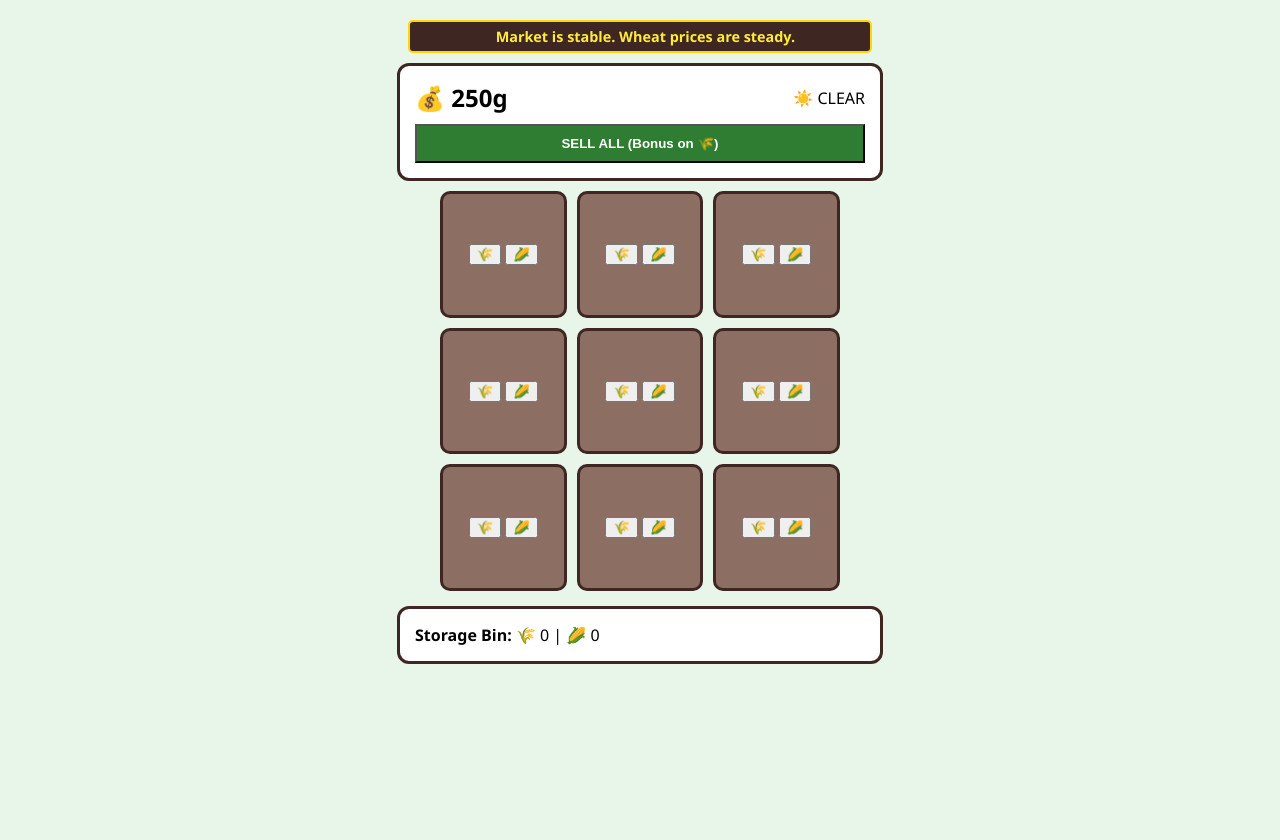
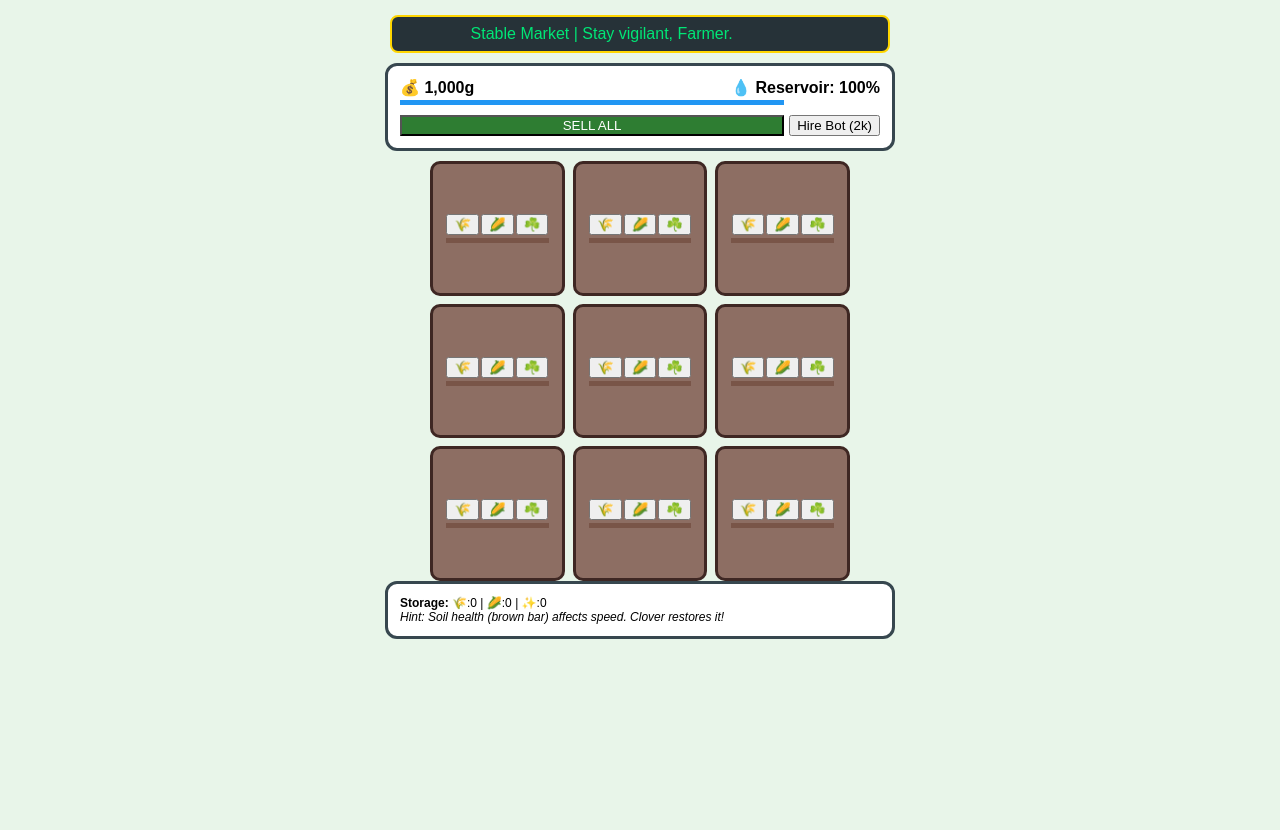
Before and after one commit to mohamedmehdigara/react-farming-game, a React (Create React App) app: page / in a window 1280 px wide. Built offline with nearby package versions, Linux system fonts and the light colour scheme.

Commit message:
edited files

```diff
--- a/src/App.js
+++ b/src/App.js
@@ -8,155 +8,183 @@ const slide = keyframes`
 `;
 
 // --- Data ---
+const CROPS = {
+  WHEAT: { id: 'WHEAT', icon: '🌾', cost: 10, price: 25, time: 8, drain: 10 },
+  CORN: { id: 'CORN', icon: '🌽', cost: 40, price: 100, time: 15, drain: 20 },
+  CLOVER: { id: 'CLOVER', icon: '☘️', cost: 5, price: 0, time: 5, drain: -40 },
+  SUNGRAIN: { id: 'SUNGRAIN', icon: '✨', cost: 0, price: 1500, time: 30, drain: 50 }
+};
+
 const WEATHER = {
   CLEAR: { id: 'CLEAR', icon: '☀️', speed: 1, color: '#e8f5e9' },
   RAIN: { id: 'RAIN', icon: '🌧️', speed: 2, color: '#cfd8dc' },
   HEAT: { id: 'HEAT', icon: '🔥', speed: 3, color: '#ffe0b2' }
 };
 
-const CROPS = {
-  WHEAT: { id: 'WHEAT', icon: '🌾', cost: 10, price: 25, time: 8 },
-  CORN: { id: 'CORN', icon: '🌽', cost: 40, price: 100, time: 15 },
-};
-
 // --- Styled Components ---
 const GameWrap = styled.div`
   display: flex; flex-direction: column; align-items: center; min-height: 100vh;
-  background: ${props => props.bg}; transition: 2s; padding: 20px; font-family: 'Segoe UI', sans-serif;
+  background: ${props => props.bg}; transition: 3s; padding: 15px; font-family: sans-serif;
 `;
 
-const TickerBar = styled.div`
-  background: #3e2723; color: #ffeb3b; width: 100%; max-width: 450px;
-  padding: 5px; overflow: hidden; white-space: nowrap; border-radius: 5px; margin-bottom: 10px;
-  font-weight: bold; font-size: 0.9rem; border: 2px solid #ffd600;
+const Ticker = styled.div`
+  background: #263238; color: #00e676; width: 100%; max-width: 480px; padding: 8px;
+  overflow: hidden; white-space: nowrap; border-radius: 8px; margin-bottom: 10px; border: 2px solid #ffd600;
 `;
 
+// THIS WAS THE MISSING DEFINITION:
 const TickerText = styled.div`
-  display: inline-block; animation: ${slide} 15s linear infinite;
+  display: inline-block;
+  animation: ${slide} 15s linear infinite;
 `;
 
 const Section = styled.div`
-  background: white; border: 3px solid #3e2723; border-radius: 12px; width: 100%; max-width: 450px; padding: 15px; margin-bottom: 10px;
+  background: white; border: 3px solid #37474f; border-radius: 12px; width: 100%; max-width: 480px; padding: 12px; margin-bottom: 10px;
 `;
 
 const Plot = styled.div`
   aspect-ratio: 1/1; background: #8d6e63; border: 3px solid #3e2723; border-radius: 10px;
-  position: relative; display: flex; align-items: center; justify-content: center; cursor: pointer;
+  position: relative; display: flex; flex-direction: column; align-items: center; justify-content: center; cursor: pointer;
+`;
+
+const Meter = styled.div`
+  width: 80%; height: 5px; background: #eee; border-radius: 2px; margin-top: 3px;
+  & > div { height: 100%; background: ${props => props.color}; width: ${props => props.val}%; transition: 0.3s; }
 `;
 
 export default function App() {
-  const [money, setMoney] = useState(250);
-  const [inv, setInv] = useState({ WHEAT: 0, CORN: 0 });
+  const [money, setMoney] = useState(1000);
+  const [inv, setInv] = useState({ WHEAT: 0, CORN: 0, SUNGRAIN: 0 });
   const [weather, setWeather] = useState(WEATHER.CLEAR);
+  const [water, setWater] = useState(100);
   const [staff, setStaff] = useState({ harvester: false });
-  const [plots, setPlots] = useState(Array(9).fill({ type: null, progress: 0, pest: false, water: 100 }));
+  const [event, setEvent] = useState({ name: "Stable Market", type: 'NONE' });
+  const [plots, setPlots] = useState(Array(9).fill({ type: null, progress: 0, soil: 100 }));
 
-  // Market Ticker State
-  const [trend, setTrend] = useState('WHEAT');
-  const [news, setNews] = useState("Market is stable. Wheat prices are steady.");
+  // --- Market Event Timer ---
+  useEffect(() => {
+    const eTimer = setInterval(() => {
+      const events = [
+        { name: "🐞 LADYBUG BLITZ: 3x GROWTH SPEED!", type: 'LADYBUG' },
+        { name: "📉 MARKET CRASH: SELL PRICES HALVED!", type: 'CRASH' },
+        { name: "🌞 HEATWAVE: WATER DEPLETING FAST!", type: 'HEAT' }
+      ];
+      const selected = events[Math.floor(Math.random() * events.length)];
+      setEvent(selected);
+      if (selected.type === 'HEAT') setWeather(WEATHER.HEAT);
 
-  // --- Market Logic ---
-  useEffect(() => {
-    const marketInterval = setInterval(() => {
-      const keys = Object.keys(CROPS);
-      const newTrend = keys[Math.floor(Math.random() * keys.length)];
-      setTrend(newTrend);
-      setNews(`🔥 BOOM! High demand for ${newTrend}! Prices DOUBLED for a limited time! 🔥`);
-    }, 30000); // Change trend every 30s
-    return () => clearInterval(marketInterval);
+      setTimeout(() => {
+        setEvent({ name: "Stable Market", type: 'NONE' });
+        setWeather(WEATHER.CLEAR);
+      }, 15000);
+    }, 45000);
+    return () => clearInterval(eTimer);
   }, []);
 
-  // --- Weather Logic ---
-  useEffect(() => {
-    const wTimer = setInterval(() => {
-      const keys = Object.keys(WEATHER);
-      setWeather(WEATHER[keys[Math.floor(Math.random() * keys.length)]]);
-    }, 15000);
-    return () => clearInterval(wTimer);
-  }, []);
-
-  // --- Core Game Loop ---
+  // --- Core Engine ---
   useEffect(() => {
     const ticker = setInterval(() => {
-      setPlots(currentPlots => currentPlots.map(p => {
+      if (weather.id === 'RAIN') setWater(w => Math.min(100, w + 2));
+
+      setPlots(current => current.map((p, i) => {
         if (!p.type) return p;
 
-        let currentWater = p.water;
-        if (weather.id === 'HEAT') currentWater = Math.max(0, currentWater - 5);
-        if (weather.id === 'RAIN') currentWater = Math.min(100, currentWater + 10);
+        let mult = weather.speed * (p.soil / 100);
+        if (event.type === 'LADYBUG') mult *= 3;
 
-        const canGrow = !p.pest && currentWater > 0;
-        const growth = canGrow ? (100 / p.type.time) * weather.speed : 0;
+        if (water <= 0 && weather.id !== 'RAIN') return p;
+
+        const growth = (100 / p.type.time) * mult;
         const nextProgress = Math.min(p.progress + growth, 100);
 
+        setWater(w => Math.max(0, w - 0.02));
+
         if (nextProgress >= 100 && staff.harvester) {
-          setInv(prev => ({ ...prev, [p.type.id]: (prev[p.type.id] || 0) + 1 }));
-          return { type: null, progress: 0, pest: false, water: 100 };
+          handleHarvest(i, p);
+          return { type: null, progress: 0, soil: Math.max(0, Math.min(100, p.soil - p.type.drain)) };
         }
 
-        return { ...p, progress: nextProgress, water: currentWater };
+        return { ...p, progress: nextProgress };
       }));
     }, 1000);
     return () => clearInterval(ticker);
-  }, [weather, staff.harvester]);
+  }, [weather, event, water, staff.harvester]);
 
-  const plant = (i, crop) => {
-    if (money >= crop.cost) {
-      setMoney(prev => prev - crop.cost);
-      setPlots(ps => ps.map((x, idx) => idx === i ? { type: crop, progress: 0, pest: false, water: 100 } : x));
+  const handleHarvest = (i, p) => {
+    if (p.type.price > 0) setInv(v => ({ ...v, [p.type.id]: v[p.type.id] + 1 }));
+
+    // Check for Hybrid mutation (adjacent check)
+    const neighbors = [i-1, i+1, i-3, i+3];
+    neighbors.forEach(n => {
+      if (plots[n] && plots[n].type && plots[n].type.id !== p.type.id && Math.random() < 0.1) {
+        setInv(v => ({ ...v, SUNGRAIN: v.SUNGRAIN + 1 }));
+      }
+    });
+  };
+
+  const manualHarvest = (i) => {
+    const p = plots[i];
+    if (p.progress >= 100) {
+      handleHarvest(i, p);
+      const newSoil = Math.max(0, Math.min(100, p.soil - p.type.drain));
+      setPlots(ps => ps.map((x, idx) => idx === i ? { type: null, progress: 0, soil: newSoil } : x));
     }
   };
 
   const sellAll = () => {
-    let totalGain = 0;
-    Object.entries(inv).forEach(([id, count]) => {
-      const multiplier = id === trend ? 2 : 1;
-      totalGain += count * CROPS[id].price * multiplier;
-    });
-    if (totalGain > 0) {
-      setMoney(prev => prev + totalGain);
-      setInv({ WHEAT: 0, CORN: 0 });
-    }
+    let gain = 0;
+    const mod = event.type === 'CRASH' ? 0.5 : 1;
+    Object.entries(inv).forEach(([id, count]) => gain += count * (CROPS[id]?.price || 0) * mod);
+    setMoney(m => m + gain);
+    setInv({ WHEAT: 0, CORN: 0, SUNGRAIN: 0 });
   };
 
   return (
     <GameWrap bg={weather.color}>
-      <TickerBar>
-        <TickerText>{news}</TickerText>
-      </TickerBar>
+      <Ticker><TickerText>{event.name} | Stay vigilant, Farmer.</TickerText></Ticker>
 
       <Section>
-        <div style={{ display: 'flex', justifyContent: 'space-between', alignItems: 'center' }}>
-          <h2 style={{ margin: 0 }}>💰 {money}g</h2>
-          <span>{weather.icon} {weather.id}</span>
+        <div style={{ display: 'flex', justifyContent: 'space-between' }}>
+          <b>💰 {money.toLocaleString()}g</b>
+          <b>💧 Reservoir: {Math.floor(water)}%</b>
         </div>
+        <Meter color="#2196f3" val={water}><div /></Meter>
+
         <div style={{ marginTop: '10px', display: 'flex', gap: '5px' }}>
-          <button onClick={sellAll} style={{ background: '#2e7d32', color: 'white', flex: 1, padding: '10px', fontWeight: 'bold', cursor: 'pointer' }}>
-            SELL ALL (Bonus on {CROPS[trend].icon})
-          </button>
+          <button onClick={sellAll} style={{ flex: 1, background: '#2e7d32', color: 'white' }}>SELL ALL</button>
+          {!staff.harvester && <button onClick={() => money >= 2000 && (setMoney(m=>m-2000), setStaff({harvester:true}))}>Hire Bot (2k)</button>}
         </div>
       </Section>
 
-      <div style={{ display: 'grid', gridTemplateColumns: 'repeat(3, 1fr)', gap: '10px', width: '100%', maxWidth: '400px' }}>
+      <div style={{ display: 'grid', gridTemplateColumns: 'repeat(3, 1fr)', gap: '8px', width: '100%', maxWidth: '420px' }}>
         {plots.map((p, i) => (
-          <Plot key={i} onClick={() => p.type && p.progress >= 100 && (setInv(prev => ({ ...prev, [p.type.id]: prev[p.type.id] + 1 })), setPlots(ps => ps.map((x, idx) => idx === i ? { type: null, progress: 0, pest: false, water: 100 } : x)))}>
+          <Plot key={i} onClick={() => p.progress >= 100 && manualHarvest(i)}>
             {p.type ? (
-              <div style={{ textAlign: 'center' }}>
+              <>
                 <div style={{ fontSize: '2rem' }}>{p.progress >= 100 ? p.type.icon : '🌱'}</div>
-                <div style={{ fontSize: '10px' }}>{Math.floor(p.progress)}%</div>
-                {p.water < 30 && <div style={{ color: 'blue', fontSize: '10px' }}>💧 WATER!</div>}
-              </div>
+                <Meter color="#4caf50" val={p.progress}><div /></Meter>
+              </>
             ) : (
-              <div style={{ display: 'flex', gap: '4px' }}>
-                {Object.values(CROPS).map(c => <button key={c.id} onClick={() => plant(i, c)}>{c.icon}</button>)}
+              <div style={{ display: 'flex', gap: '2px' }}>
+                {['WHEAT', 'CORN', 'CLOVER'].map(k => (
+                  <button key={k} onClick={(e) => {
+                      e.stopPropagation();
+                      if(money >= CROPS[k].cost) {
+                        setMoney(m=>m-CROPS[k].cost);
+                        setPlots(ps => ps.map((x,idx)=>idx===i?{...x, type:CROPS[k], progress:0}:x));
+                      }
+                  }}>{CROPS[k].icon}</button>
+                ))}
               </div>
             )}
+            <Meter color="#795548" val={p.soil}><div /></Meter>
           </Plot>
         ))}
       </div>
 
-      <Section style={{ marginTop: '15px' }}>
-        <b>Storage Bin:</b> 🌾 {inv.WHEAT} | 🌽 {inv.CORN}
+      <Section style={{fontSize: '12px'}}>
+        <b>Storage:</b> 🌾:{inv.WHEAT} | 🌽:{inv.CORN} | ✨:{inv.SUNGRAIN} <br/>
+        <i>Hint: Soil health (brown bar) affects speed. Clover restores it!</i>
       </Section>
     </GameWrap>
   );
```
